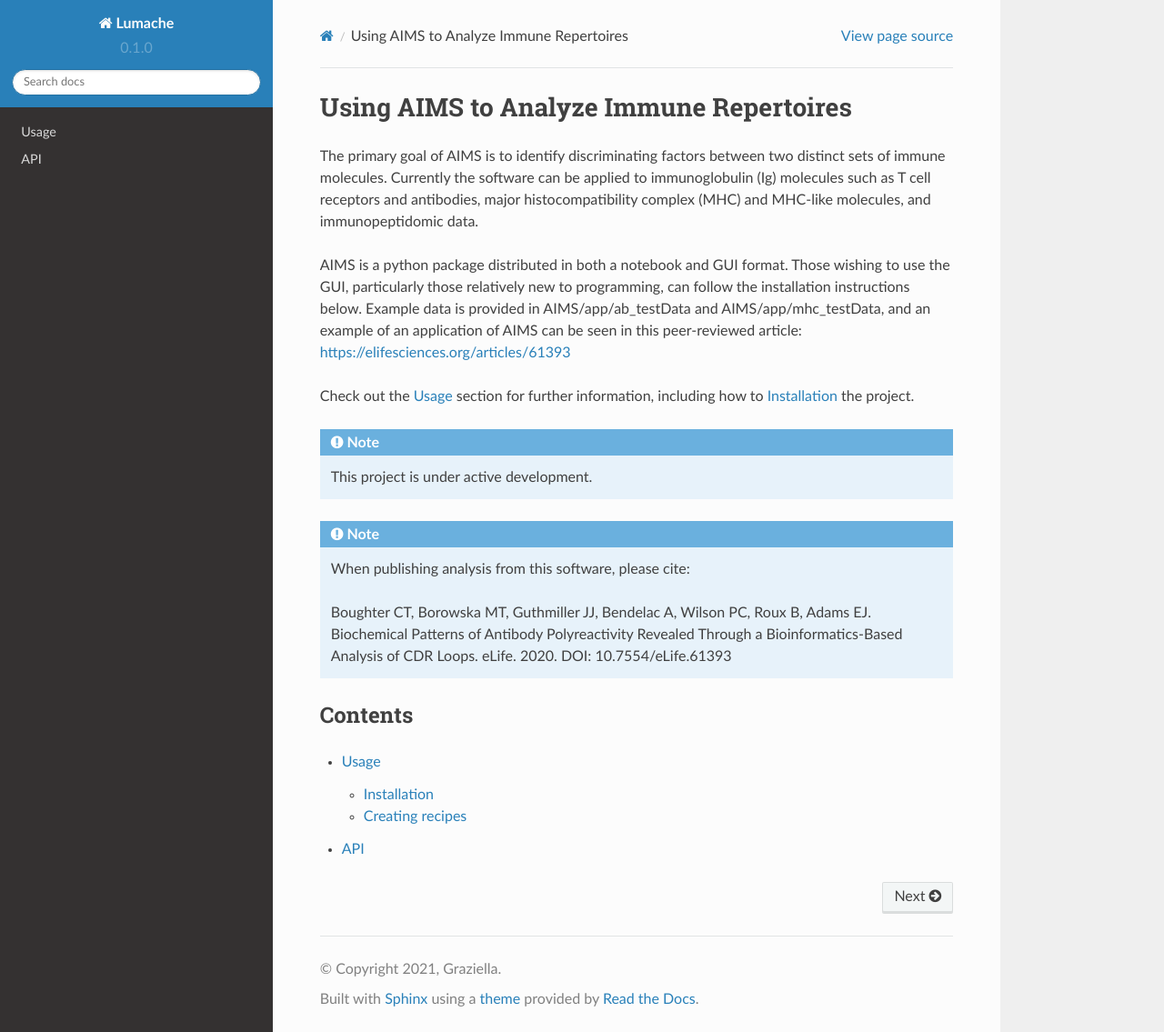
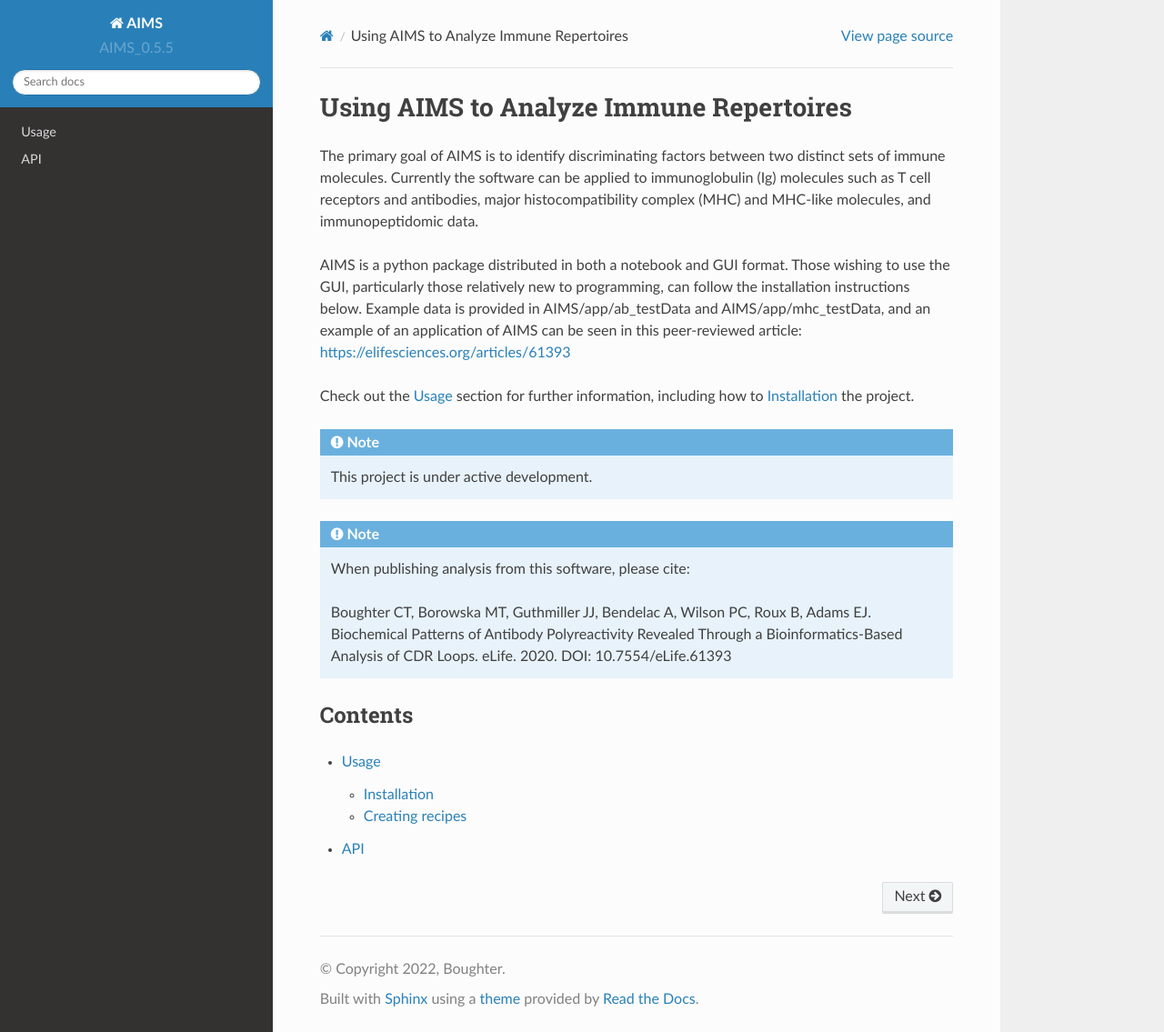
Before and after one commit to ctboughter/aims_doc, a Sphinx documentation site: the page built from docs/source/index.rst, in a window 1280 px wide and 1135 px high. Shown: the whole window at 91% size. Built offline with Sphinx 7.4.7 and the Read the Docs theme 2.0.0, drawn with Linux system fonts in a browser that asks for light colours.

Commit message:
Update conf.py

```diff
--- a/docs/source/conf.py
+++ b/docs/source/conf.py
@@ -2,12 +2,12 @@
 
 # -- Project information
 
-project = 'Lumache'
-copyright = '2021, Graziella'
-author = 'Graziella'
+project = 'AIMS'
+copyright = '2022, Boughter'
+author = 'Boughter'
 
-release = '0.1'
-version = '0.1.0'
+release = '0.5'
+version = 'AIMS_0.5.5'
 
 # -- General configuration
 
```
